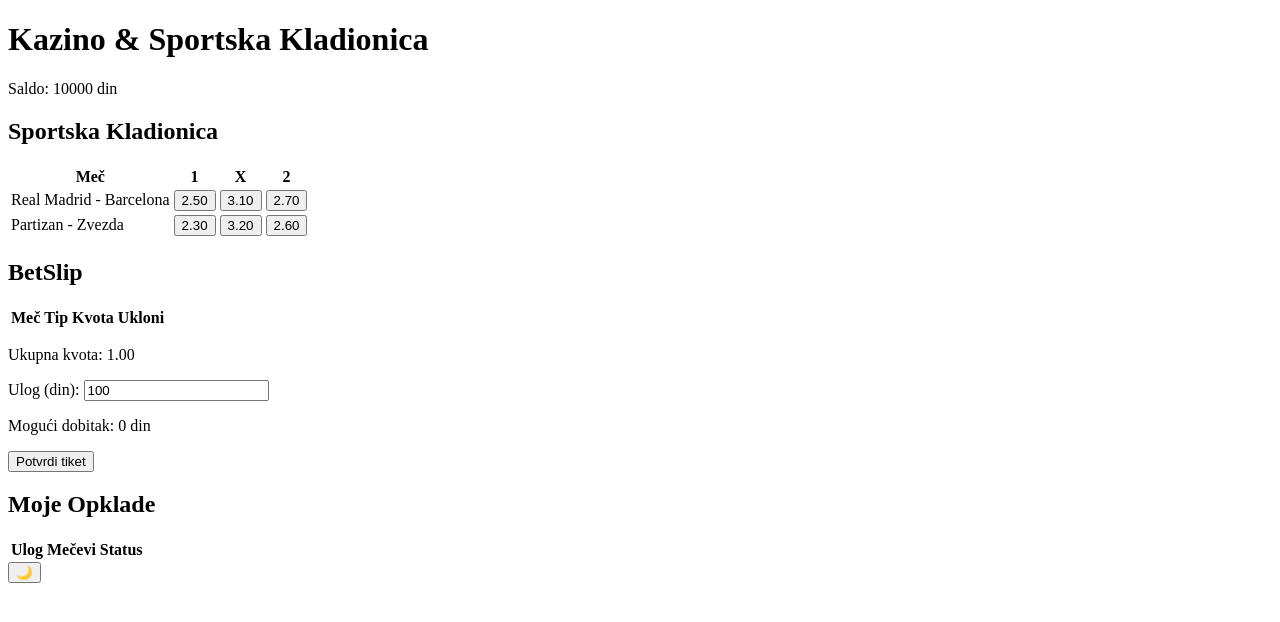
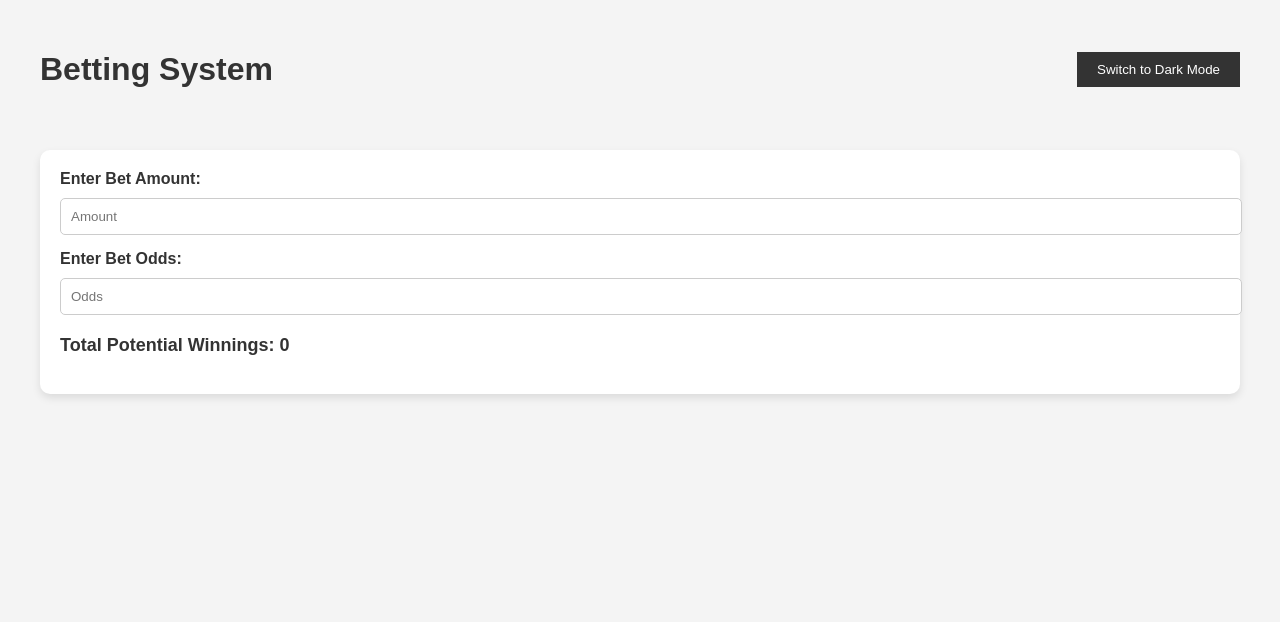
Before and after one commit to Banebresigma/Banebresigma.github.io, a plain HTML site: page index.html in a window 1280 px wide. Drawn offline with Linux system fonts and the light colour scheme.

Commit message:
Update index.html

```diff
--- a/index.html
+++ b/index.html
@@ -3,56 +3,133 @@
 <head>
     <meta charset="UTF-8">
     <meta name="viewport" content="width=device-width, initial-scale=1.0">
-    <title>Kazino & Sportska Kladionica</title>
-    <link rel="stylesheet" href="styles.css">
+    <title>Betting System</title>
+    <style>
+        body {
+            font-family: Arial, sans-serif;
+            margin: 0;
+            padding: 0;
+            background-color: #f4f4f4;
+            color: #333;
+        }
+
+        .container {
+            width: 100%;
+            max-width: 1200px;
+            margin: 0 auto;
+            padding: 20px;
+        }
+
+        .header {
+            display: flex;
+            justify-content: space-between;
+            align-items: center;
+            padding: 10px 0;
+        }
+
+        .dark-mode-button {
+            padding: 10px 20px;
+            background-color: #333;
+            color: white;
+            border: none;
+            cursor: pointer;
+        }
+
+        .betslip {
+            margin-top: 30px;
+            background-color: #fff;
+            padding: 20px;
+            border-radius: 10px;
+            box-shadow: 0 4px 8px rgba(0, 0, 0, 0.1);
+        }
+
+        .bet-item {
+            margin-bottom: 15px;
+        }
+
+        .bet-item input {
+            width: 100%;
+            padding: 10px;
+            margin-top: 5px;
+            border: 1px solid #ccc;
+            border-radius: 5px;
+        }
+
+        .bet-item label {
+            display: block;
+            margin-bottom: 5px;
+            font-weight: bold;
+        }
+
+        .total {
+            margin-top: 20px;
+            font-size: 18px;
+            font-weight: bold;
+        }
+
+        /* Dark Mode Styles */
+        body.dark-mode {
+            background-color: #333;
+            color: #fff;
+        }
+
+        .betslip.dark-mode {
+            background-color: #444;
+            box-shadow: 0 4px 8px rgba(255, 255, 255, 0.1);
+        }
+
+        .dark-mode-button.dark-mode {
+            background-color: #fff;
+            color: #333;
+        }
+    </style>
 </head>
 <body>
-    <header>
-        <h1>Kazino & Sportska Kladionica</h1>
-        <p>Saldo: <span id="balance">10000</span> din</p>
-    </header>
+    <div class="container">
+        <div class="header">
+            <h1>Betting System</h1>
+            <button class="dark-mode-button" id="darkModeButton">Switch to Dark Mode</button>
+        </div>
 
-    <section class="sports-betting">
-        <h2>Sportska Kladionica</h2>
-        <table>
-            <tr><th>Meč</th><th>1</th><th>X</th><th>2</th></tr>
-            <tr>
-                <td>Real Madrid - Barcelona</td>
-                <td><button onclick="addToBetslip('Real Madrid - Barcelona', 'Real Madrid', 2.50)">2.50</button></td>
-                <td><button onclick="addToBetslip('Real Madrid - Barcelona', 'Nerešeno', 3.10)">3.10</button></td>
-                <td><button onclick="addToBetslip('Real Madrid - Barcelona', 'Barcelona', 2.70)">2.70</button></td>
-            </tr>
-            <tr>
-                <td>Partizan - Zvezda</td>
-                <td><button onclick="addToBetslip('Partizan - Zvezda', 'Partizan', 2.30)">2.30</button></td>
-                <td><button onclick="addToBetslip('Partizan - Zvezda', 'Nerešeno', 3.20)">3.20</button></td>
-                <td><button onclick="addToBetslip('Partizan - Zvezda', 'Zvezda', 2.60)">2.60</button></td>
-            </tr>
-        </table>
-    </section>
+        <div class="betslip">
+            <div class="bet-item">
+                <label for="betAmount">Enter Bet Amount:</label>
+                <input type="number" id="betAmount" placeholder="Amount">
+            </div>
+            <div class="bet-item">
+                <label for="betOdds">Enter Bet Odds:</label>
+                <input type="number" id="betOdds" placeholder="Odds">
+            </div>
+            <div class="total">
+                <p>Total Potential Winnings: <span id="totalWinnings">0</span></p>
+            </div>
+        </div>
+    </div>
 
-    <section class="betslip">
-        <h2>BetSlip</h2>
-        <table id="betslip">
-            <tr><th>Meč</th><th>Tip</th><th>Kvota</th><th>Ukloni</th></tr>
-        </table>
-        <p>Ukupna kvota: <span id="totalOdds">1.00</span></p>
-        <label for="betAmount">Ulog (din):</label>
-        <input type="number" id="betAmount" min="1" value="100" oninput="updatePotentialWinnings()">
-        <p>Mogući dobitak: <span id="potentialWinnings">0</span> din</p>
-        <button onclick="placeBet()">Potvrdi tiket</button>
-    </section>
+    <script>
+        // Toggle Dark Mode
+        const darkModeButton = document.getElementById('darkModeButton');
+        darkModeButton.addEventListener('click', () => {
+            document.body.classList.toggle('dark-mode');
+            document.querySelector('.betslip').classList.toggle('dark-mode');
+            darkModeButton.classList.toggle('dark-mode');
+            darkModeButton.textContent = document.body.classList.contains('dark-mode') ? 'Switch to Light Mode' : 'Switch to Dark Mode';
+        });
 
-    <section class="history">
-        <h2>Moje Opklade</h2>
-        <table id="betHistory">
-            <tr><th>Ulog</th><th>Mečevi</th><th>Status</th></tr>
-        </table>
-    </section>
+        // Calculate Winnings
+        const betAmountInput = document.getElementById('betAmount');
+        const betOddsInput = document.getElementById('betOdds');
+        const totalWinningsElement = document.getElementById('totalWinnings');
 
-    <!-- Dark Mode Toggle Button -->
-    <button id="darkModeToggle" onclick="toggleDarkMode()">🌙</button>
+        betAmountInput.addEventListener('input', calculateWinnings);
+        betOddsInput.addEventListener('input', calculateWinnings);
 
-    <script src="script.js"></script>
+        function calculateWinnings() {
+            const betAmount = parseFloat(betAmountInput.value) || 0;
+            const betOdds = parseFloat(betOddsInput.value) || 0;
+            const totalWinnings = betAmount * betOdds;
+            totalWinningsElement.textContent = totalWinnings.toFixed(2);
+        }
+    </script>
 </body>
 </html>
```
